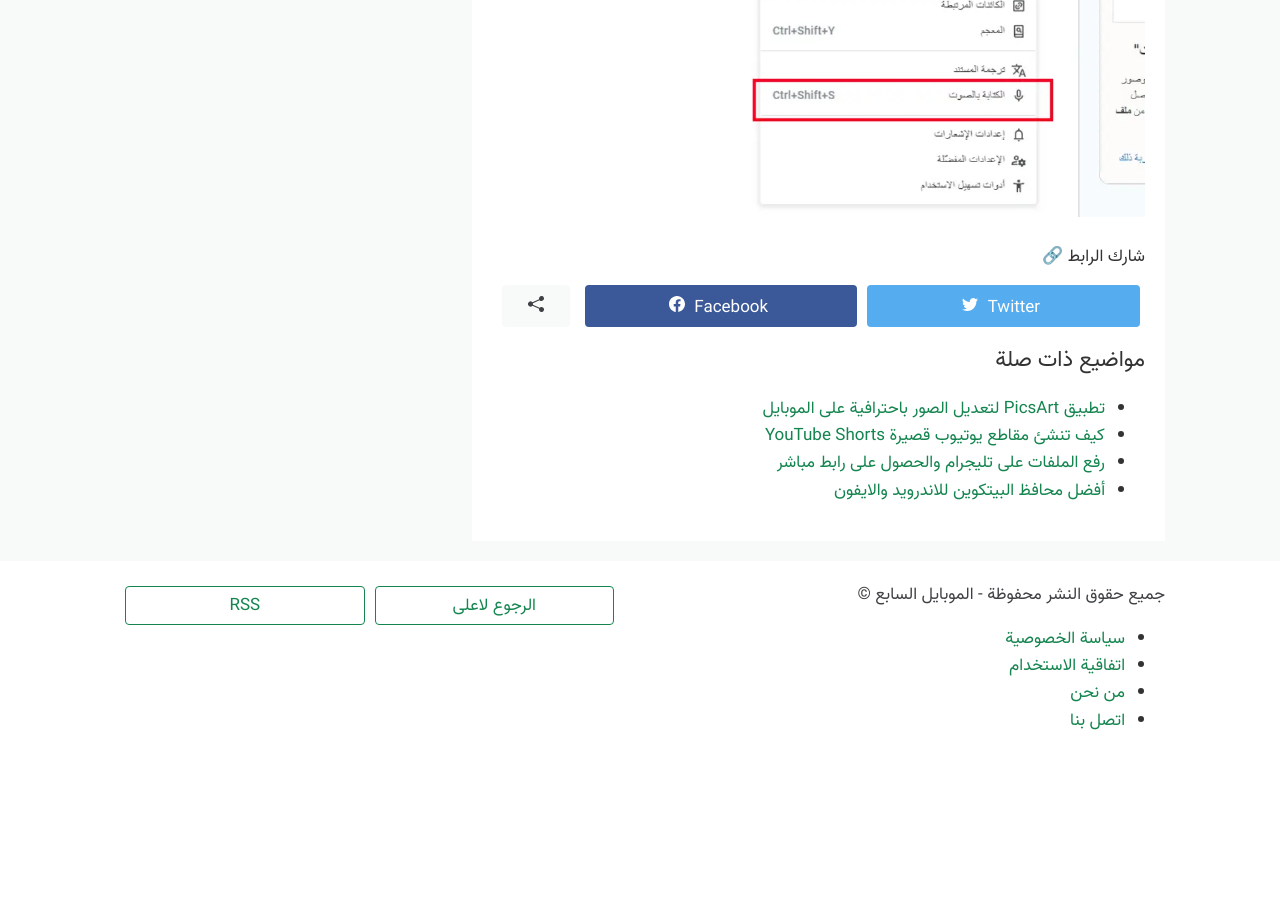
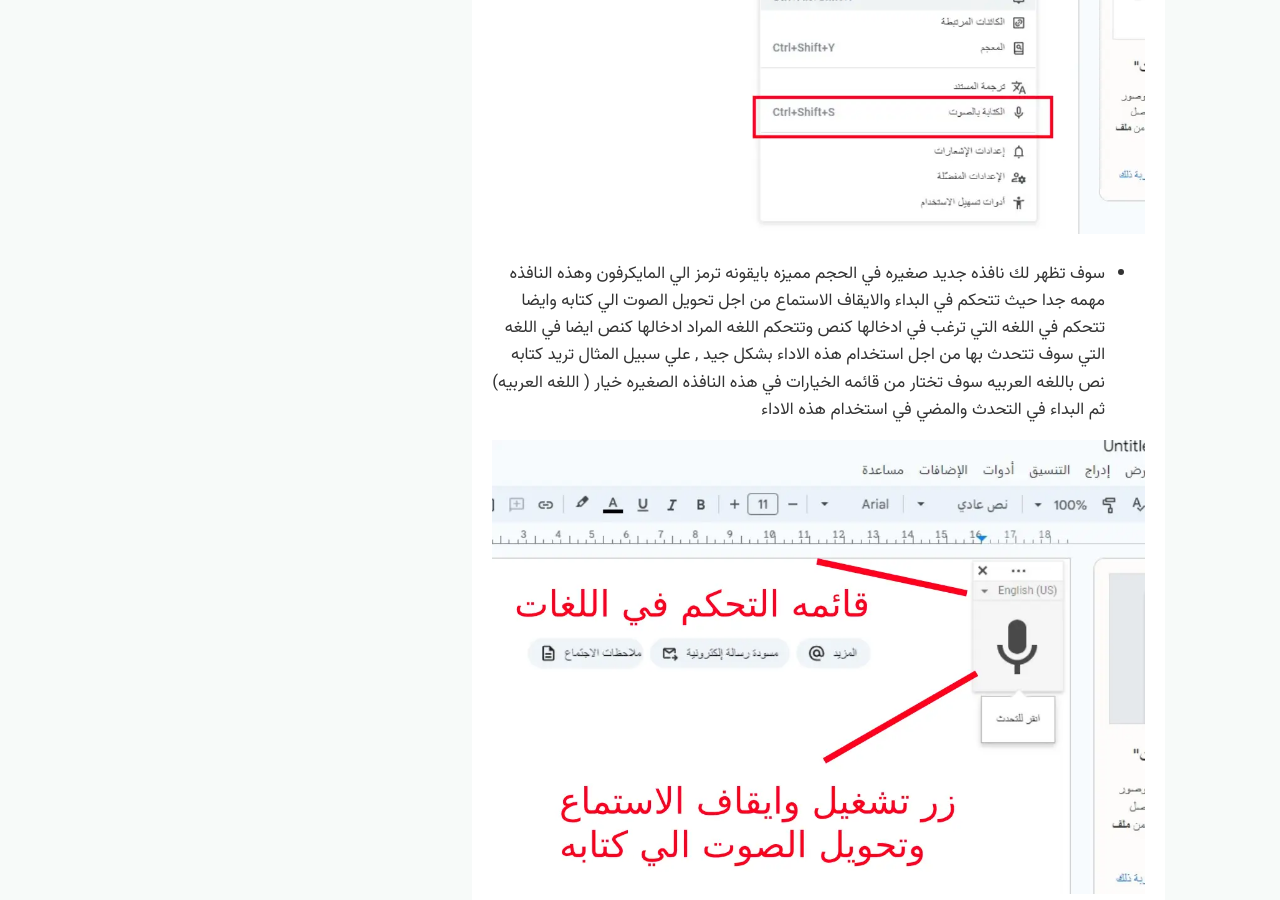
Before and after one commit to apkdown/apkdown.github.io, a Jekyll site: the page built from _posts/2023-12-16-كيفية-استخدام-الإملاء-الصوتي-او-الكتابه-بالصوت-في-مستندات-جوجل.md, in a window 1280 px wide and 900 px high, scrolled down 2208 px. Built offline with Jekyll 4.4.1, drawn with Linux system fonts in a browser that asks for light colours; comment, search, counter and statistics services are not loaded; before the commit the page ends 2989 px from its top, so only the background shows below that.

Commit message:
xxxxxxxx

```diff
--- a/_posts/2023-12-16-كيفية-استخدام-الإملاء-الصوتي-او-الكتابه-بالصوت-في-مستندات-جوجل.md
+++ b/_posts/2023-12-16-كيفية-استخدام-الإملاء-الصوتي-او-الكتابه-بالصوت-في-مستندات-جوجل.md
@@ -27,15 +27,18 @@ toc: true
 
 باتباع هذه الخطوات سوف تتمكن من كتابه بواسطه الامور الصوتيه بكل سهوله عليك الاتزام بهذا الترتيب في تنفذ الخطوات من الاجل الوصول الي النتيجه التي ترغب فيها
 
-
-1. **انشاء مستند نصي جديد:**
+**انشاء مستند نصي جديد:**
  - في البدايه عليك الدخول الي مستندات قوقل و في حال انه ليس لديك ملف نصي قمت بانشاءه مسبقا عليك بانشاء  ملف نصي فارع
  - ثم سوف تظهر لك مثل هذه النافذه علي الضغط علي قائمه (أدوات)
 
 ![الكتابه بالصوت في مستندات جوجل](/assets/posts/كيفية-استخدام-الإملاء-الصوتي-او-الكتابه-بالصوت-في-مستندات-جوجل/step-1.webp){: .is-full-width}
 
-2. **اختيار الكتابه بالصوت من قائمه الادوات:**
+**اختيار الكتابه بالصوت من قائمه الادوات:**
 
  - بعد الضغط علي قائمه الادوات سوف تظهر لك قائمه فرعيه فيها الكثر من الخيارات كل ماعليه هوا الضغط علي(الكتابه بالصوت) او يمكنك الضغط بواسطه لوحه المفاتيح علي Ctrl+Shift+S من اجل الوصول الي هذه الخيار بسرعه بدون العناء الاختيار من القائمه الادوات
 
  ![الكتابه بالصوت في مستندات جوجل](/assets/posts/كيفية-استخدام-الإملاء-الصوتي-او-الكتابه-بالصوت-في-مستندات-جوجل/step-2.webp){: .is-full-width}
+
+ - سوف تظهر لك نافذه جديد صغيره في  الحجم مميزه بايقونه ترمز الي المايكرفون وهذه النافذه مهمه جدا حيث تتحكم في البداء والايقاف  الاستماع من اجل تحويل الصوت الي كتابه وايضا تتحكم في اللغه التي ترغب في ادخالها كنص وتتحكم اللغه المراد ادخالها كنص ايضا في اللغه التي سوف تتحدث بها من اجل استخدام هذه الاداء بشكل جيد , علي سبيل المثال تريد كتابه نص باللغه العربيه سوف تختار من قائمه الخيارات في هذه النافذه الصغيره خيار ( اللغه العربيه) ثم البداء في التحدث والمضي في  استخدام هذه الاداء
+
+ ![الكتابه بالصوت في مستندات جوجل](/assets/posts/كيفية-استخدام-الإملاء-الصوتي-او-الكتابه-بالصوت-في-مستندات-جوجل/step-3.webp){: .is-full-width}
```
Also changed, not shown: assets/posts/كيفية-استخدام-الإملاء-الصوتي-او-الكتابه-بالصوت-في-مستندات-جوجل/step-3.webp (added).
